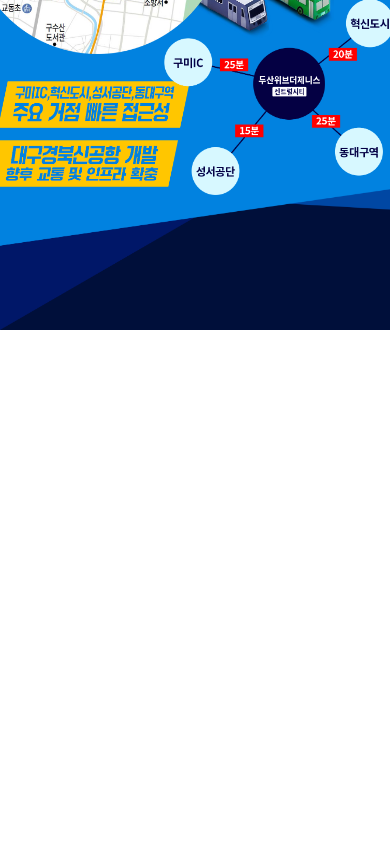
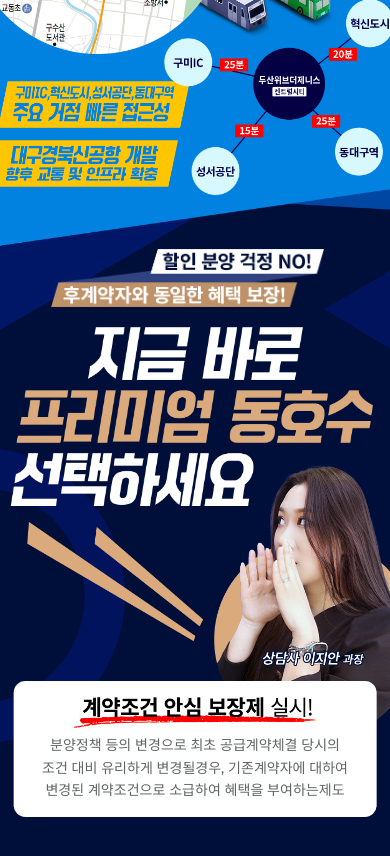
Before and after one commit to SoraPak/wevezenithcentralcity, a Nuxt app: page / in a window 390 px wide. Shown: the part 1480-2336 px from the top of the page. Before the commit the page ends 1810 px from the top, so only its background shows below. Built offline with nearby package versions, Linux system fonts and the light colour scheme.

Commit message:
sp ansim setion update

```diff
--- a/components/landing/ansim.vue
+++ b/components/landing/ansim.vue
@@ -3,8 +3,9 @@
     <div class="ansim_inner">
       <div class="bg"><span></span><span></span><span></span></div>
       <h1 class="ttl"><img src="/images/landing/ansim/ttl.png" width="571" alt="할인 분양 걱정 NO! 후계약자와 동일한 혜택 보장!"></h1>
-      <p class="text01"><img src="/images/landing/ansim/text01.png" width="572" alt="지금 바로 프리미엄 동호수 선택하세요"></p>
+      <p class="text01"><img src="/images/landing/ansim/text01.png" width="600" alt="지금 바로 프리미엄 동호수 선택하세요"></p>
       <img class="img01" src="/images/landing/ansim/img01.png" width="496" alt="">
+      <img class="spImg01" src="/images/landing/ansim/sp_img01.png" width="363" alt="">
       <dl class="section01">
         <dt><img src="/images/landing/ansim/sub_ttl.png" width="444" alt="계약조건 안심 보장제 실시!"></dt>
         <dd>분양정책 등의 변경으로 최초 공급계약체결 당시의<br>
@@ -23,7 +24,7 @@
     position: relative;
   }
   .ansim_inner {
-    width: 840px;
+    max-width: 840px;
     margin: 0 auto;
     position: relative;
     height: 490px;
@@ -69,7 +70,7 @@
   }
 
 
-  .ttl, .text01, .img01 {
+  .ttl, .text01, .img01, .spImg01 {
     position: absolute;
     z-index: 2;
   }
@@ -77,8 +78,11 @@
     top: -520px;
   }
   .img01 {
-    right: -81px;
+    right: -100px;
     top: -597px;
+  }
+  .spImg01 {
+    display: none;
   }
   .text01 {
     left: -57px;
@@ -97,4 +101,85 @@
     line-height: 160%;
     position: relative;
   }
+
+
+
+
+
+/* sp */
+@media only screen and (max-width: 950px) {
+
+
+  .ansim {
+
+  }
+  .ansim_inner {
+    max-width: 100%;
+    height: 140vw;
+  }
+
+  .bg span:nth-child(1) {
+    top: -51vw;
+    right: -136vw;
+    width: 153vw;
+    height: 100vw;
+  }
+
+  .bg span:nth-child(2) {
+    bottom: 0;
+    left: -44vw;
+    width: 76vw;
+    height: 76vw;
+    top: 30vw;
+  }
+
+  .bg span:nth-child(3) {
+    display: none;
+  }
+
+
+  .ttl {
+    top: -21vw;
+    left: 13vw;
+  }
+  .ttl img {
+    width: 70vw;
+  }
+  .img01 {
+    display: none;
+  }
+  .spImg01 {
+    display: block;
+    right: -7vw;
+    top: 34vw;
+    width: 100vw;
+  }
+  .text01 {
+    left: 50%;
+    transform: translate(-50%, 0);
+    top: -1vw;
+  }
+  .text01 img {
+    width: 96vw;
+  }
+  .section01 {
+    width: 93vw;
+    padding: 4vw;
+    font-size: 3.6vw;
+    position: absolute;
+    left: 50%;
+    transform: translate(-50%, 0);
+    top: 90vw;
+    z-index: 2;
+    box-sizing: border-box;
+    border-radius: 3vw;
+    margin: 0;
+  }
+  .section01 dt img{
+    width: 62vw;
+  }
+
+
+
+}
 </style>
--- a/pages/index.vue
+++ b/pages/index.vue
@@ -4,8 +4,8 @@
     <hero />
     <point />
     <location />
-    <!-- ansim />
-    <why />
+    <ansim />
+    <!-- why />
     <school_bus />
     <community />
     <reviews />
```
Also changed, not shown: public/images/landing/ansim/sp_img01.png (added), public/images/landing/ansim/text01.png.
